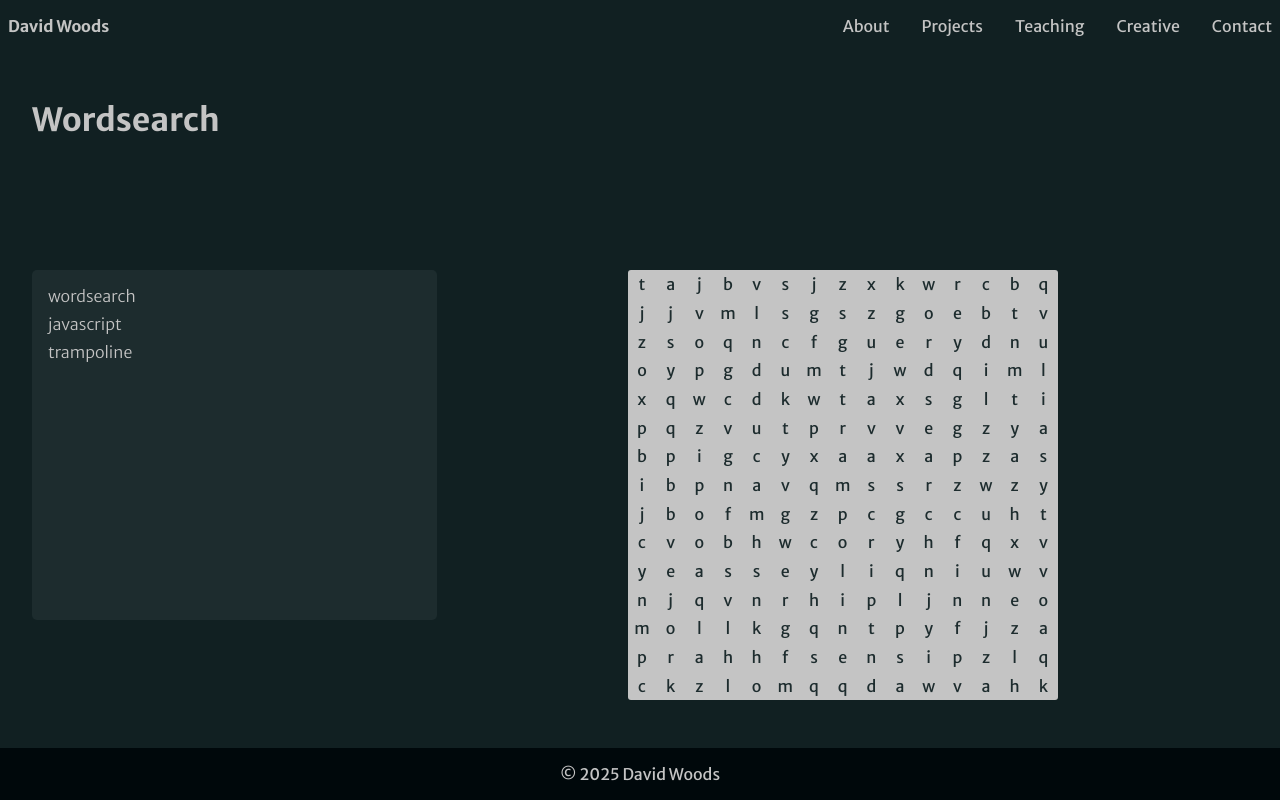
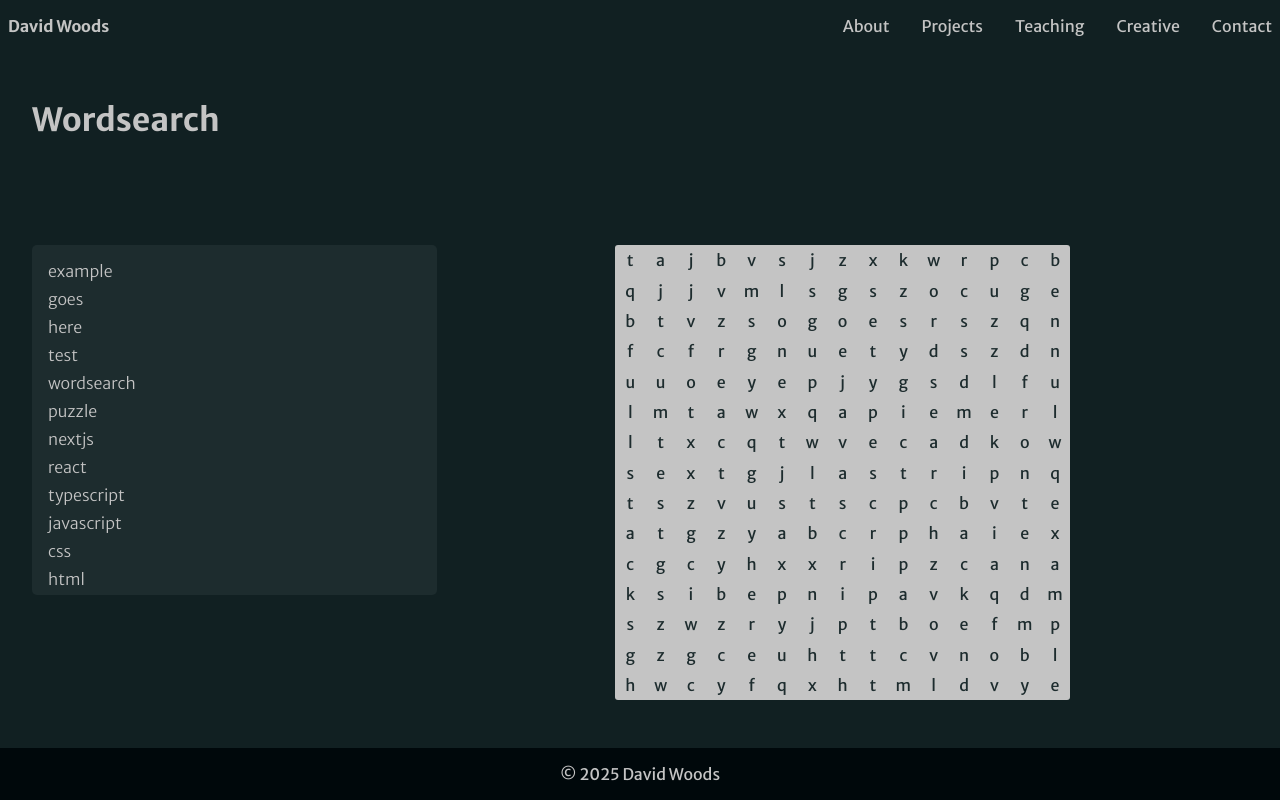
Before and after one commit to dave-woods/dwoods.xyz, a Next.js app: page /projects/wordsearch in a window 1280 px wide. Built offline with nearby package versions, Linux system fonts and the light colour scheme.

Commit message:
change worldist back to longer one

```diff
--- a/src/app/projects/wordsearch/page.tsx
+++ b/src/app/projects/wordsearch/page.tsx
@@ -32,8 +32,8 @@ import Button from '@/components/Button'
 
 export default function Wordsearch() {
   console.log('Wordsearch page rendered')
-  const wordlist = ['wordsearch', 'javascript', 'trampoline']
-  const longwords = [
+  const shortwords = ['wordsearch', 'javascript', 'trampoline']
+  const wordlist = [
     'example',
     'goes',
     'here',
```
